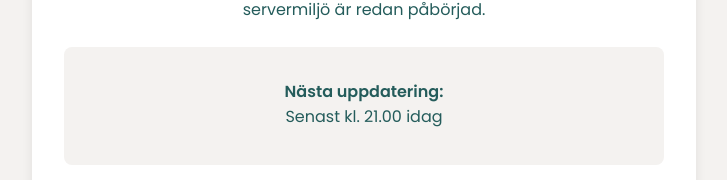
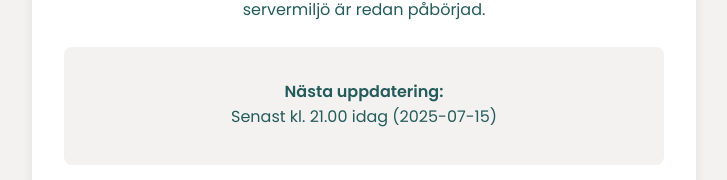
Before and after one commit to webblix/webblix-status, a plain HTML site: page index.html in a window 1280 px wide. Shown: the part 400-580 px from the top of the page, without its empty margins (276-1003 px from the left). Drawn offline with Linux system fonts and the light colour scheme.

Commit message:
Update index.html

```diff
--- a/index.html
+++ b/index.html
@@ -64,7 +64,7 @@
     </p>
 
     <div class="box">
-      <p><strong>Nästa uppdatering:</strong><br> Senast kl. 21.00 idag</p>
+      <p><strong>Nästa uppdatering:</strong><br> Senast kl. 21.00 idag (2025-07-15)</p>
     </div>
 
     <p>
```
